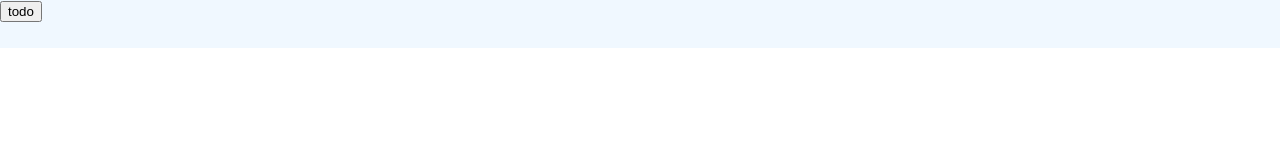
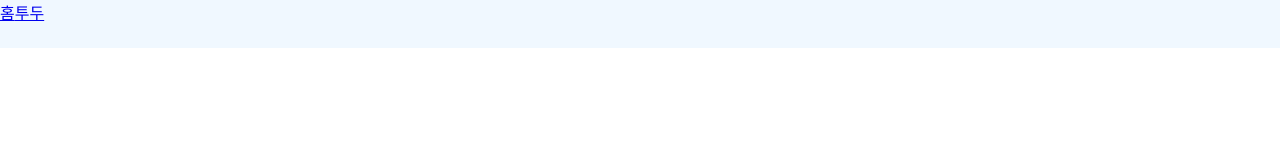
Before and after one commit to euniiiing/metudy, a React (Create React App) app in the folder client/: page / in a window 1280 px wide. Shown: the top 160 px of the page. Built offline with nearby package versions, Linux system fonts and the light colour scheme.

Commit message:
Header navigation 추가

```diff
--- a/client/src/App.tsx
+++ b/client/src/App.tsx
@@ -7,7 +7,7 @@ import Main from "@pages/Main";
 import Feeds from "@pages/Feeds";
 import LookBack from "@/pages/LookBack";
 import MainLayout from "@/components/layouts/MainLayout";
-import Header from "@/components/header/Header";
+import Header from "@/components/Header";
 import theme from "@/style/theme";
 
 function App() {
@@ -15,8 +15,8 @@ function App() {
         <RecoilRoot>
             <ThemeProvider theme={theme}>
                 <MainLayout>
-                    <Header />
                     <BrowserRouter>
+                        <Header />
                         <Routes>
                             <Route path="/" element={<Main />} />
                             <Route path="/feeds/*" element={<Feeds />} />
--- /dev/null
+++ b/client/src/components/Header.tsx
@@ -0,0 +1,32 @@
+import React from "react";
+import { Link } from "react-router-dom";
+import styled from "styled-components";
+
+interface pageInfo {
+    title: string;
+    link: string;
+}
+
+const pages: pageInfo[] = [
+    { title: "홈", link: "/" },
+    { title: "투두", link: "/todo" },
+];
+
+const Header = () => {
+    return (
+        <StyledHeader>
+            {pages.map(({ title, link }, idx) => {
+                return <Link to={link}>{title}</Link>;
+            })}
+        </StyledHeader>
+    );
+};
+
+const StyledHeader = styled.div`
+    position: sticky;
+    width: 100%;
+    height: 3em;
+    background-color: aliceblue;
+`;
+
+export default Header;
--- a/client/src/components/header/Header.tsx
+++ /dev/null
@@ -1,59 +0,0 @@
-import React, { useState } from "react";
-import styled from "styled-components";
-import Modal from "@/components/common/Modal";
-import Todo from "@/components/todo/Todo";
-import { TodoList } from "../todo/TodoList";
-import { useRecoilValue } from "recoil";
-import { getMyTodoList } from "@/api/todo/get-my-todoList";
-import ITodo from "@/api/todo/Todo";
-import { BlockData } from "../feeds/PostingForm";
-
-const Header = () => {
-    const [modalOn, setModalOn] = useState<boolean>(false);
-
-    return (
-        <HeaderLayout>
-            <button onClick={() => setModalOn(!modalOn)}>todo</button>
-            {modalOn && (
-                <Modal
-                    $ismodalon={modalOn}
-                    backgroundcolor="pink"
-                    width="300px"
-                    height="200px"
-                    top="4em"
-                    right="1em"
-                >
-                    <Todo>
-                        <StyledTodoHeader>todo</StyledTodoHeader>
-                        <TodoList
-                            haveProgressButton={true}
-                            setBlocksData={function (
-                                value: React.SetStateAction<BlockData[]>
-                            ): void {
-                                throw new Error("Function not implemented.");
-                            }}
-                        />
-                    </Todo>
-                </Modal>
-            )}
-        </HeaderLayout>
-    );
-};
-
-const HeaderLayout = styled.div`
-    position: fixed;
-    width: 100%;
-    height: 3em;
-    background-color: aliceblue;
-`;
-
-const StyledTodoHeader = styled.div`
-    background-color: aliceblue;
-    box-sizing: border-box;
-    width: 100%;
-    height: 35px;
-    text-align: center;
-    padding-top: 8px;
-`;
-
-export default Header;
```
